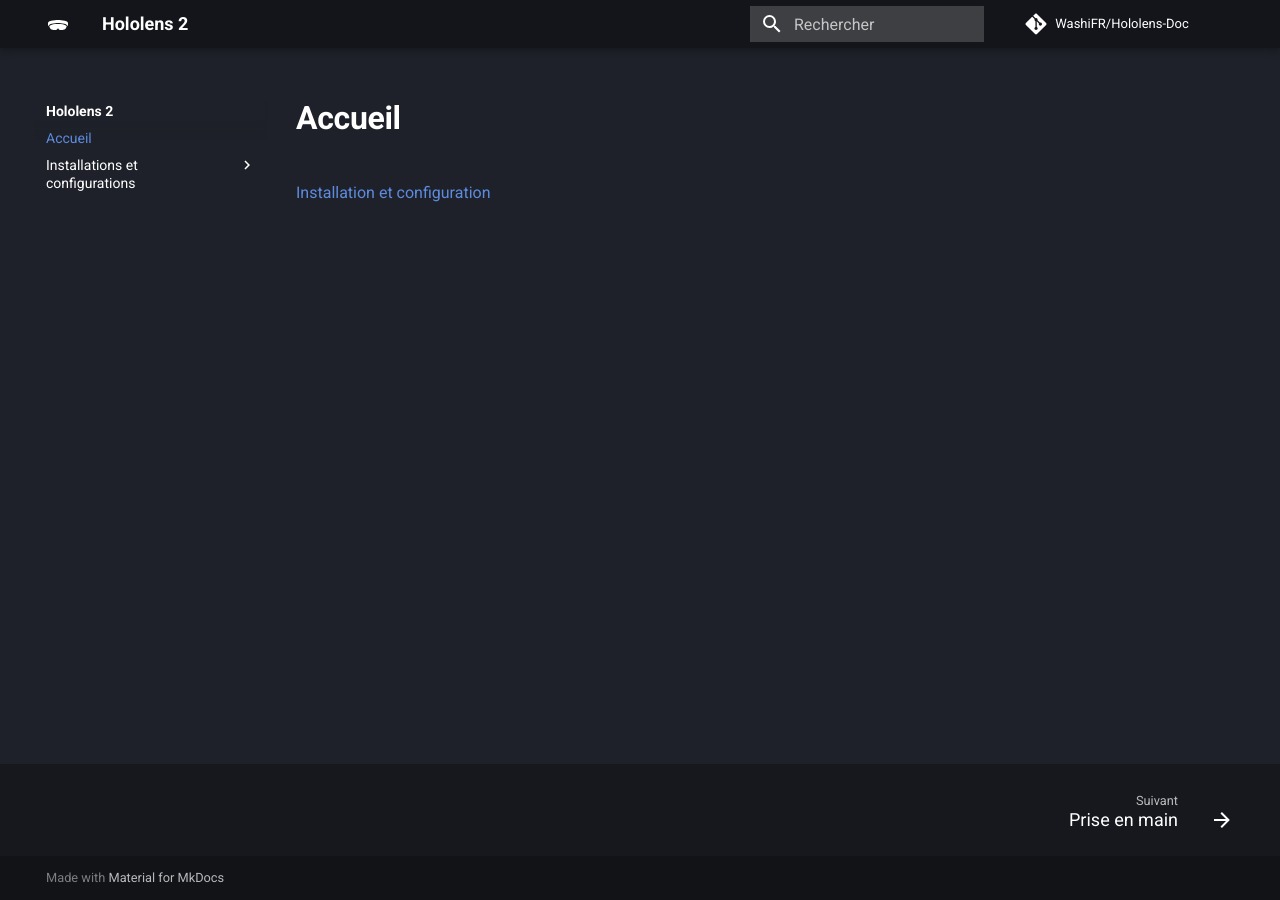
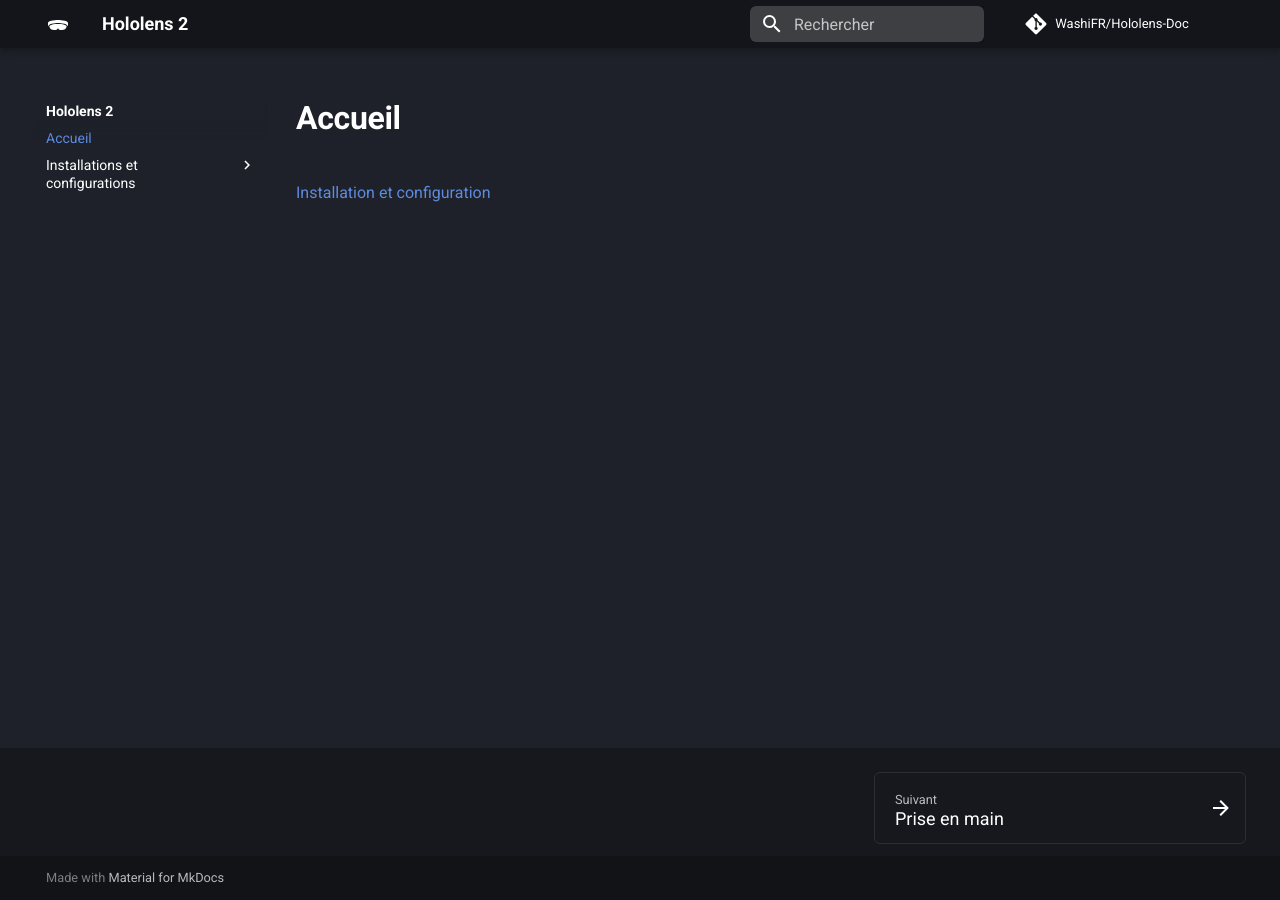
Before and after one commit to WashiFR/PolyLens-Doc, an MkDocs documentation site: the page built from docs/index.md, in a window 1280 px wide. Built offline with MkDocs 1.6.1 and Material for MkDocs 9.7.7, drawn with Linux system fonts in a browser that asks for light colours; comment, search, counter and statistics services are not loaded.

Commit message:
css update

```diff
--- a/docs/stylesheets/extra.css
+++ b/docs/stylesheets/extra.css
@@ -8,6 +8,22 @@
 .md-search__input,
 .md-search-result__meta {
     background-color: rgba(255, 255, 255, 0.2);
+}
+
+.md-search__input {
+    border-radius: 6px;
+}
+
+.md-search-result__meta {
+    border-radius: 0 0 6px 6px;
+}
+
+.focus-visible {
+    border-radius: 6px 6px 0 0;
+}
+
+.md-search__scrollwrap:last-child {
+    border-radius: 0 0 6px 6px;
 }
 
 /* Texte sous image */
@@ -36,3 +52,56 @@
 .md-typeset h1, .md-typeset h2, .md-typeset h3, .md-typeset h4, .md-typeset h5, .md-typeset h6 {
     font-weight: bold;
 }
+
+/* Footer */
+.md-footer__inner {
+    gap: 20px;
+}
+
+.md-footer__link {
+    border: rgb(43, 46, 57) 1px solid;
+    border-radius: 6px;
+    width: 30%;
+    transition-duration: 0.15s;
+    transition-property: all;
+}
+
+.md-footer__link:hover {
+    opacity: 1;
+    transform: translateY(-2px);
+    box-shadow: rgba(0, 0, 0, 0.12) 0px 12px 13px;
+}
+
+.md-footer__link:hover .md-ellipsis,
+.md-footer__link:hover .md-footer__button {
+    color: rgb(78, 170, 200);
+}
+
+.md-footer__title {
+    margin: 0.7rem 0;
+    width: 50%;
+}
+
+@media screen and (max-width: 768px) {
+    .md-footer__link {
+        width: 50%;
+    }
+}
+
+.md-footer__link--next {
+    text-align: left;
+}
+
+@media screen and (max-width: 44.984375em) {
+    .md-footer__link--prev .md-footer__title {
+        display: block;
+    }
+}
+
+.md-footer__link--prev {
+    text-align: right;
+}
+
+.md-footer__button {
+    align-self: center;
+}
--- a/mkdocs.yml
+++ b/mkdocs.yml
@@ -16,6 +16,7 @@
   features:
     - navigation.footer
     - content.footnote.tooltips
+    - content.tooltips
 nav:
   - Accueil: index.md
   - Installations et configurations:
```
Also changed, not shown: docs/configuration/developper_avec_unity.md (+1 -1 lines), docs/configuration/lancement_projet.md (+2 -6 lines).
